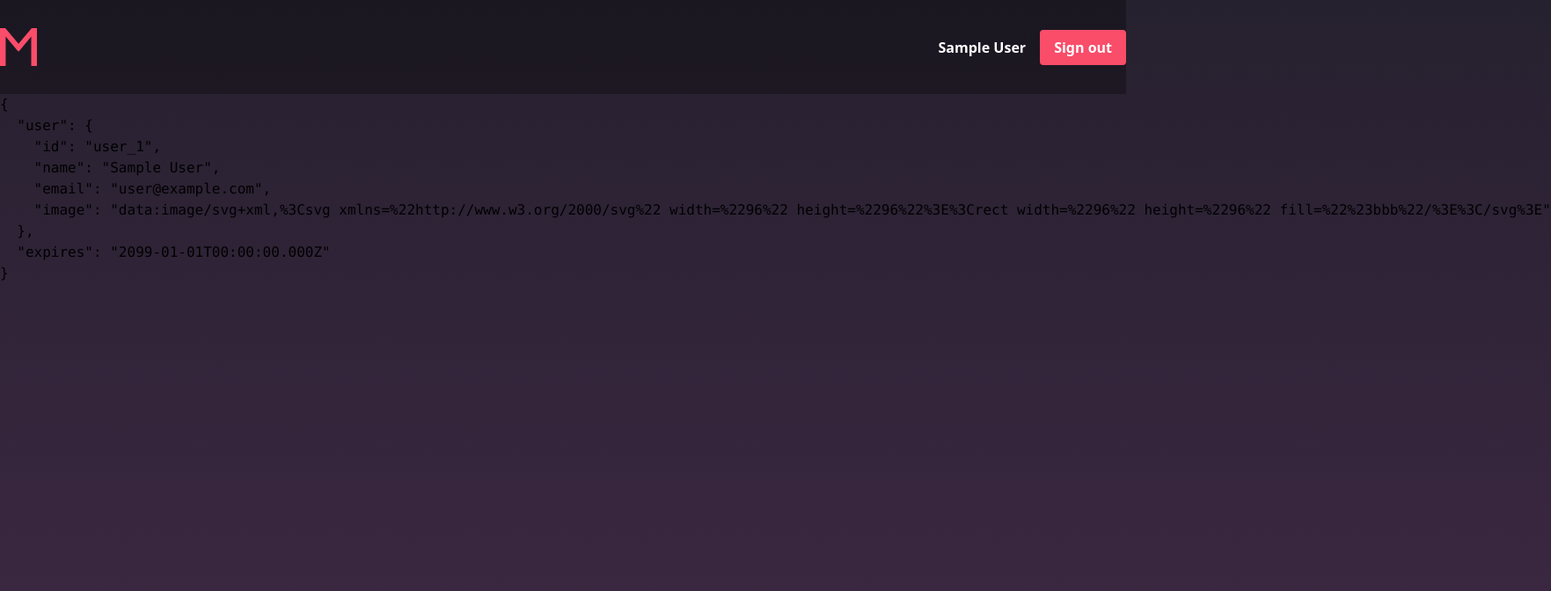
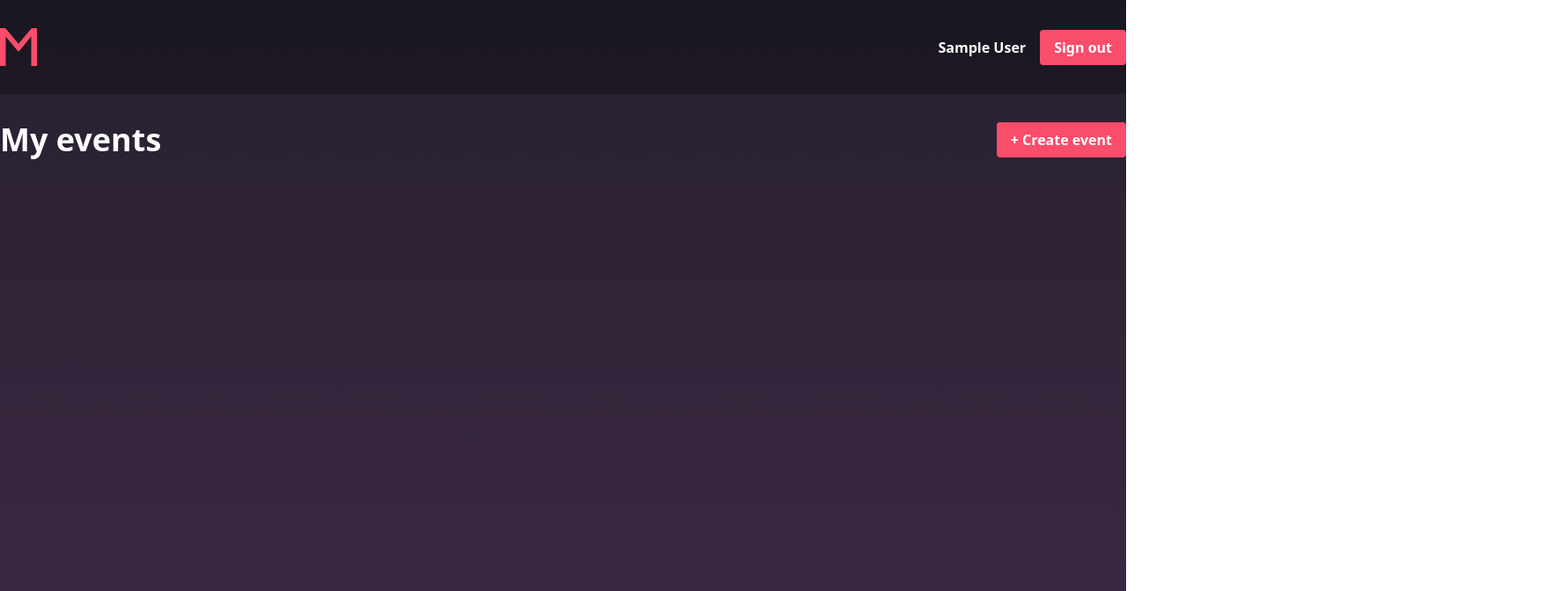
Before and after one commit to nokwin/meethub, a Next.js app: page / in a window 1280 px wide. Shown: the top 672 px of the page at 88% size, 1763 px wide, since content can reach past the window. Built offline with nearby package versions, Linux system fonts and the light colour scheme; no server answers; sample sign-in values are in the browser's storage.

Commit message:
Basic dashboard page

```diff
--- a/src/app/(dashboard)/page.tsx
+++ b/src/app/(dashboard)/page.tsx
@@ -1,3 +1,5 @@
+import ButtonLink from "@/components/button-link.component";
+import Container from "@/components/container.component";
 import { authOptions } from "@/core/next-auth.config";
 import { getServerSession } from "next-auth";
 import { redirect } from "next/navigation";
@@ -10,8 +12,11 @@ export default async function DashboardPage() {
   }
 
   return (
-    <div>
-      <pre>{JSON.stringify(user, null, 2)}</pre>
-    </div>
+    <Container>
+      <div className="flex justify-between">
+        <h1 className="text-4xl text-white font-bold">My events</h1>
+        <ButtonLink href="/events/create">+ Create event</ButtonLink>
+      </div>
+    </Container>
   );
 }
--- /dev/null
+++ b/src/components/button-link.component.tsx
@@ -0,0 +1,17 @@
+import Link from "next/link";
+
+interface ButtonLinkProps {
+  children: React.ReactNode;
+  href: string;
+}
+
+export default function ButtonLink({ children, href }: ButtonLinkProps) {
+  return (
+    <Link
+      href={href}
+      className="bg-[#F94D6A] px-4 py-2 border-0 rounded text-white font-bold"
+    >
+      {children}
+    </Link>
+  );
+}
--- /dev/null
+++ b/src/components/container.component.tsx
@@ -0,0 +1,7 @@
+interface ContainerProps {
+  children: React.ReactNode;
+}
+
+export default function Container({ children }: ContainerProps) {
+  return <div className="container mx-auto">{children}</div>;
+}
--- a/src/components/navbar.component.tsx
+++ b/src/components/navbar.component.tsx
@@ -8,7 +8,7 @@ export default function Navbar() {
   const { data: session, status } = useSession();
 
   return (
-    <div className="bg-black/30">
+    <div className="bg-black/30 mb-8">
       <div className="container mx-auto py-8 flex justify-between">
         <Logo />
         {status === "loading" && <div>Loading...</div>}
```
